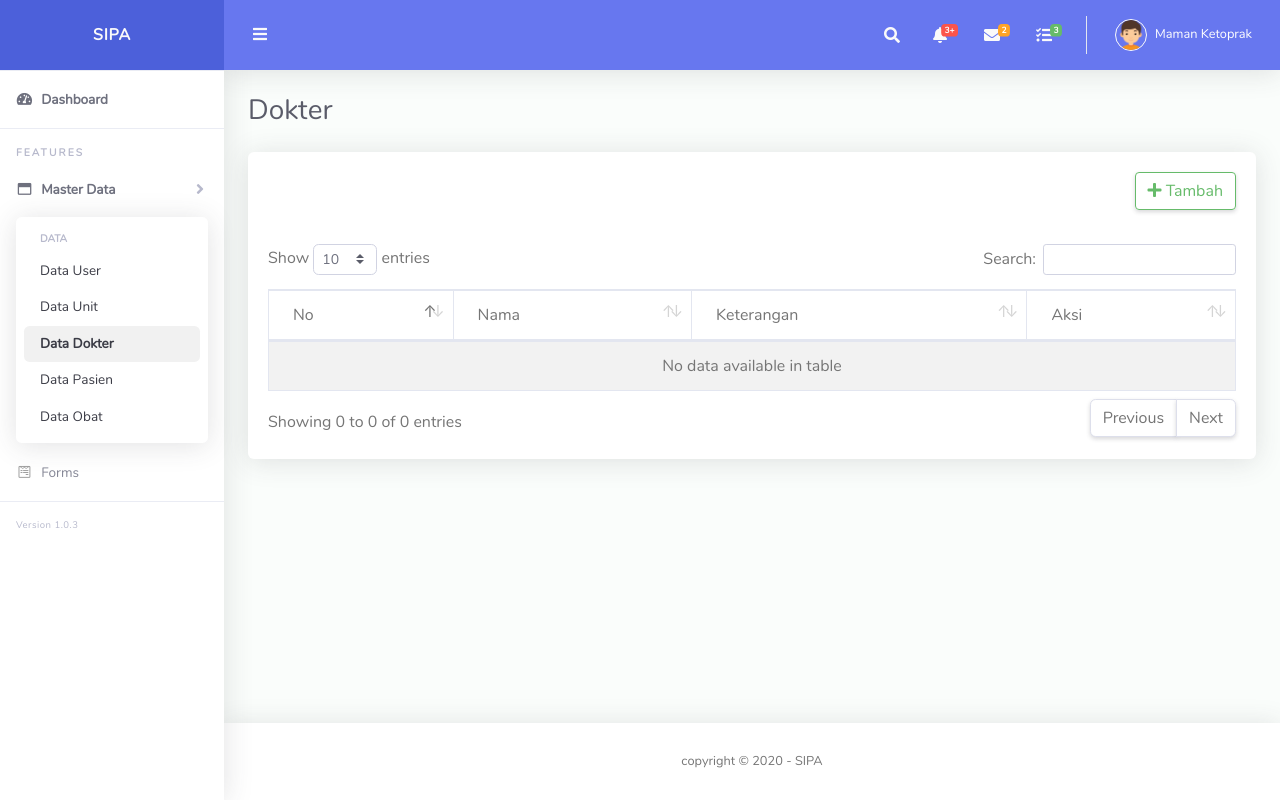
After one commit to v3nd3tt4/sipa, a CodeIgniter app: page /templatedev/dokter in a window 1280 px wide. The commit adds this page. Run offline with CodeIgniter, Linux system fonts and the light colour scheme; data that the repository does not hold is empty.

Commit message:
modul dokter done

```diff
--- /dev/null
+++ b/application/controllers/Dokter.php
@@ -0,0 +1,87 @@
+<?php
+defined('BASEPATH') or exit('No direct script access allowed');
+
+class Dokter extends CI_Controller
+{
+    public function __construct()
+    {
+        parent::__construct();
+    }
+
+    public function index()
+    {
+        $data['title'] = 'Dokter';
+        $data['script'] = 'dokter/script';
+        $query = $this->db->get('tb_dokter');
+        $data['row'] = $query;
+        $this->load->view('_layout_sifa/header', $data);
+        $this->load->view('_layout_sifa/sidebar', $data);
+        $this->load->view('_layout_sifa/topbar', $data);
+        $this->load->view('dokter/index', $data);
+        $this->load->view('_layout_sifa/footer', $data);
+    }
+
+    public function tambah()
+    {
+        $data['title'] = 'Tambah Dokter';
+        $data['script'] = 'dokter/script';
+
+        $this->load->view('_layout_sifa/header', $data);
+        $this->load->view('_layout_sifa/sidebar', $data);
+        $this->load->view('_layout_sifa/topbar', $data);
+        $this->load->view('dokter/tambah', $data);
+        $this->load->view('_layout_sifa/footer', $data);
+    }
+
+    public function store(){
+        $nama_dokter = $this->input->post('nama_dokter', true);
+        $keterangan = $this->input->post('keterangan', true);
+        $simpan = $this->db->insert('tb_dokter', array('nama_dokter' => $nama_dokter, 'keterangan' => $keterangan));
+        if($simpan){
+            echo '<script>alert("Berhasil disimpan");</script>';
+            echo '<script>window.location.href = "'.base_url().'dokter";</script>';
+        }else{
+            echo '<script>alert("Gagal disimpan");</script>';
+            echo '<script>window.history.back();</script>';
+        }
+    }
+
+    public function remove($id_dokter){
+        $hapus = $this->db->delete('tb_dokter', array('id_dokter' => $id_dokter));
+        if($hapus){
+            echo '<script>alert("Berhasil dihapus");</script>';
+            echo '<script>window.location.href = "'.base_url().'dokter";</script>';
+        }else{
+            echo '<script>alert("Gagal dihapus");</script>';
+            echo '<script>window.history.back();</script>';
+        }
+    }
+
+    public function edit($id_dokter)
+    {
+        $query = $this->db->get_where('tb_dokter', array('id_dokter' => $id_dokter));
+        $data['title'] = 'Edit Dokter';
+        $data['script'] = 'dokter/script';
+        $data['row'] = $query;
+        $this->load->view('_layout_sifa/header', $data);
+        $this->load->view('_layout_sifa/sidebar', $data);
+        $this->load->view('_layout_sifa/topbar', $data);
+        $this->load->view('dokter/edit', $data);
+        $this->load->view('_layout_sifa/footer', $data);
+    }
+
+    public function update(){
+        $id_dokter = $this->input->post('id_dokter', true);
+        $nama_dokter = $this->input->post('nama_dokter', true);
+        $keterangan = $this->input->post('keterangan', true);
+
+        $simpan = $this->db->update('tb_dokter', array('nama_dokter' => $nama_dokter, 'keterangan' => $keterangan), array('id_dokter' => $id_dokter));
+        if($simpan){
+            echo '<script>alert("Berhasil diupdate");</script>';
+            echo '<script>window.location.href = "'.base_url().'dokter";</script>';
+        }else{
+            echo '<script>alert("Gagal diupdate");</script>';
+            echo '<script>window.history.back();</script>';
+        }
+    }
+}
--- a/application/views/_layout_sifa/sidebar.php
+++ b/application/views/_layout_sifa/sidebar.php
@@ -16,7 +16,7 @@
     <div class="sidebar-heading">
         Features
     </div>
-    <li class="nav-item <?=$title=='Unit' || $title=='Tambah Unit' || $title=='Edit Unit' || $title=='Pasien' || $title=='Tambah Pasien' || $title=='Edit Pasien' ? 'active' :'' ?>">
+    <li class="nav-item <?=$title=='Unit' || $title=='Tambah Unit' || $title=='Edit Unit' || $title=='Pasien' || $title=='Tambah Pasien' || $title=='Edit Pasien' || $title=='Dokter' || $title=='Tambah Dokter' || $title=='Edit Dokter' ? 'active' :'' ?>">
         <a class="nav-link collapsed" href="#" data-toggle="collapse" data-target="#collapseBootstrap" aria-expanded="true" aria-controls="collapseBootstrap">
             <i class="far fa-fw fa-window-maximize"></i>
             <span>Master Data</span>
@@ -24,9 +24,11 @@
         <div id="collapseBootstrap" class="collapse show" aria-labelledby="headingBootstrap" data-parent="#accordionSidebar">
             <div class="bg-white py-2 collapse-inner rounded">
                 <h6 class="collapse-header">Data</h6>
+                <a class="collapse-item <?=$title=='User' || $title=='Tambah User' || $title=='Edit User' ? 'active' :'' ?>" href="<?= base_url(); ?>user">Data User</a>
                 <a class="collapse-item <?=$title=='Unit' || $title=='Tambah Unit' || $title=='Edit Unit' ? 'active' :'' ?>" href="<?= base_url(); ?>unit">Data Unit</a>
-                <a class="collapse-item" href="<?= base_url('element/button'); ?>">Data User</a>
+                <a class="collapse-item <?=$title=='Dokter' || $title=='Tambah Dokter' || $title=='Edit Dokter' ? 'active' :'' ?>" href="<?= base_url(); ?>dokter">Data Dokter</a>
                 <a class="collapse-item <?=$title=='Pasien' || $title=='Tambah Pasien' || $title=='Edit Pasien' ? 'active' :'' ?>" href="<?= base_url(); ?>pasien">Data Pasien</a>
+
                 <a class="collapse-item" href="<?= base_url('element/dropdown'); ?>">Data Obat</a>
             </div>
         </div>
--- /dev/null
+++ b/application/views/dokter/index.php
@@ -0,0 +1,49 @@
+<!-- Container Fluid-->
+<div class="container-fluid" id="container-wrapper">
+    <div class="d-sm-flex align-items-center justify-content-between mb-4">
+        <h1 class="h3 mb-0 text-gray-800"><?=$title?></h1>
+        <!-- <ol class="breadcrumb">
+            <li class="breadcrumb-item"><a href="./">Home</a></li>
+            <li class="breadcrumb-item">Pages</li>
+            <li class="breadcrumb-item active" aria-current="page">Blank Page</li>
+        </ol> -->
+    </div>
+
+    <div class="row mb-3">
+        <!-- Earnings (Monthly) Card Example -->
+        <div class="col-xl-12 col-md-12 mb-4">
+            <div class="card h-100">
+                <div class="card-body">
+                    <a href="<?=base_url()?>dokter/tambah" class="btn btn-outline-success mb-1 float-right"><i class="fas fa-plus"></i> Tambah</a>
+                    <br><br><br>
+                    <table class="table table-bordered table-striped table-hover dataTables">
+                        <thead>
+                            <tr>
+                                <td>No</td>
+                                <td>Nama</td>
+                                <td>Keterangan</td>
+                                <td>Aksi</td>
+                            </tr>
+                        </thead>
+                        <tbody>
+                            <?php $no=1;foreach($row->result() as $row_data){?>
+                            <tr>
+                                <td><?=$no++?>.</td>
+                                <td><?=$row_data->nama_dokter?></td>
+                                <td><?=$row_data->keterangan?></td>
+                                <td>
+                                <a href="<?=base_url()?>dokter/remove/<?=$row_data->id_dokter?>" class="btn btn-outline-danger btn-sm mb-1 " onclick="return confirm('Apakah anda yakin akan menghapus data ini?');"><i class="fas fa-trash-alt"></i> Hapus</a>
+                                <a href="<?=base_url()?>dokter/edit/<?=$row_data->id_dokter?>" class="btn btn-outline-info btn-sm mb-1 " onclick="return confirm('Apakah anda yakin akan mengedit data ini?');"><i class="fas fa-edit"></i> Edit</a>
+                                </td>
+                            </tr>
+                            <?php }?>
+                        </tbody>
+                    </table>
+                </div>
+            </div>
+        </div>
+    </div>
+
+
+</div>
+<!---Container Fluid-->
--- /dev/null
+++ b/application/views/dokter/script.php
@@ -0,0 +1,3 @@
+<script>
+
+</script>
```
Also changed, not shown: application/views/dokter/edit.php (added, +45 -0 lines), application/views/dokter/tambah.php (added, +44 -0 lines).
